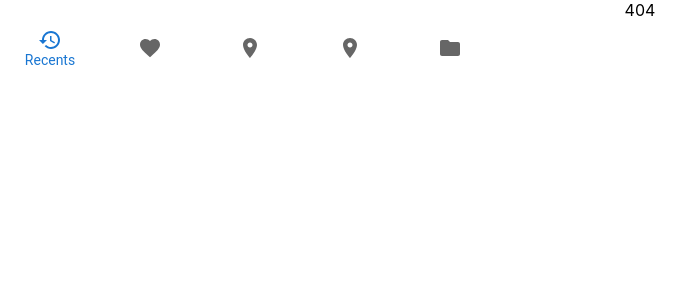
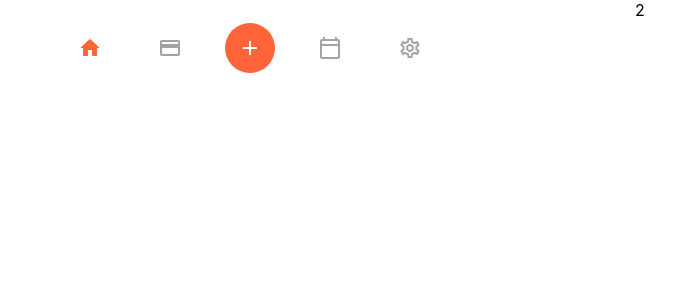
Before and after one commit to Oleg116/Oleg116.github.io, a React (Create React App) app in the folder freysoft/: page /home in a window 1280 px wide. Before the commit this address had no page. Shown: the top 300 px of the page, without its empty margins (0-693 px from the left). Built offline with nearby package versions, Linux system fonts and the light colour scheme.

Commit message:
Add footer navbar

```diff
--- a/freysoft/package.json
+++ b/freysoft/package.json
@@ -48,6 +48,7 @@
     "eslint-plugin-n": "^15.0.0",
     "eslint-plugin-promise": "^6.0.0",
     "eslint-plugin-react": "^7.32.2",
+    "prettier": "2.8.8",
     "react-router-dom": "^6.11.2",
     "typescript": "*"
   }
--- a/freysoft/src/App.js
+++ b/freysoft/src/App.js
@@ -1,20 +1,20 @@
 import React from 'react'
 import './App.css'
-import { BrowserRouter, Routes, Route } from 'react-router-dom'
+import { BrowserRouter, Routes, Route, Outlet } from 'react-router-dom'
 import Box from '@mui/material/Box'
 import LabelBottomNavigation from './components/LabelBottomNavigation'
 
-function App () {
+function App() {
   return (
     <div className="App">
       <BrowserRouter>
         <Routes>
-        <Route index element={<Box>2</Box>} />
-        <Route path="blogs" element={<Box>3</Box>} />
+          <Route index path='/home' element={<Box>2</Box>} />
+          <Route path="Expenses" element={<Box>3</Box>} />
           <Route path="*" element={<Box>404</Box>} />
         </Routes>
+        <LabelBottomNavigation />
       </BrowserRouter>
-  <LabelBottomNavigation />
     </div>
   )
 }
--- a/freysoft/src/components/LabelBottomNavigation.tsx
+++ b/freysoft/src/components/LabelBottomNavigation.tsx
@@ -1,41 +1,71 @@
 import * as React from 'react';
+
+import { Link } from "react-router-dom";
 import BottomNavigation from '@mui/material/BottomNavigation';
 import BottomNavigationAction from '@mui/material/BottomNavigationAction';
+import Box from '@mui/material/Box';
 import FolderIcon from '@mui/icons-material/Folder';
-import RestoreIcon from '@mui/icons-material/Restore';
-import FavoriteIcon from '@mui/icons-material/Favorite';
-import LocationOnIcon from '@mui/icons-material/LocationOn';
+import SettingsOutlinedIcon from '@mui/icons-material/SettingsOutlined';
+import HomeRoundedIcon from '@mui/icons-material/HomeRounded';
+import AddOutlinedIcon from '@mui/icons-material/AddOutlined';
+import CreditCardRoundedIcon from '@mui/icons-material/CreditCardRounded';
+import CalendarTodayOutlinedIcon from '@mui/icons-material/CalendarTodayOutlined';
 
+const styles = {
+  round: {
+    width: '50px',
+    height: '50px',
+    borderRadius: '50%',
+    backgroundColor: '#FF643B',
+    display: 'flex',
+    justifyContent: 'center',
+    alignItems: 'center'
+  }
+}
 export default function LabelBottomNavigation() {
-  const [value, setValue] = React.useState('recents');
+  const [value, setValue] = React.useState('home');
 
-  const handleChange = (event: any, newValue: React.SetStateAction<string>) => {
+  const handleChange = (event: React.MouseEventHandler<HTMLAnchorElement>, newValue: React.SetStateAction<string>) => {
     setValue(newValue);
   };
+  console.log(value);
 
   return (
-    <BottomNavigation sx={{ width: 500 }} value={value} onChange={handleChange}>
+    <BottomNavigation sx={{ width: 500, display: 'flex', justifyContent: 'center', alignItems: 'center' }} value={value}>
+      <Link to="/home" onClick={() => setValue('home')}>
         <BottomNavigationAction
-        label="Recents"
-        value="recents"
-        icon={<RestoreIcon />}
+          label="Home"
+          value="home"
+          icon={<HomeRoundedIcon sx={{ color: value === 'home' ? '#FF643B' : '#A3A3A3' }} />}
         />
+      </Link>
+      <Link to="/expenses" onClick={() => setValue('expenses')}>
         <BottomNavigationAction
           label="Favorites"
           value="favorites"
-        icon={<FavoriteIcon />}
+          icon={<CreditCardRoundedIcon sx={{ color: value === 'expenses' ? '#FF643B' : '#A3A3A3' }} />}
         />
+      </Link>
+      <Link to="/add" onClick={() => setValue('add')}>
         <BottomNavigationAction
-        label="Nearby"
-        value="nearby"
-        icon={<LocationOnIcon />}
+          label="add"
+          value="Add"
+          icon={<Box sx={styles.round}><AddOutlinedIcon sx={{ color: '#fff' }} /></Box>}
         />
+      </Link>
+      <Link to="/calendar" onClick={() => setValue('calendar')}>
         <BottomNavigationAction
-        label="Nearby"
-        value="nearby"
-        icon={<LocationOnIcon />}
+          label="Calendar"
+          value="calendar"
+          icon={<CalendarTodayOutlinedIcon sx={{ color: value === 'calendar' ? '#FF643B' : '#A3A3A3' }} />}
         />
-      <BottomNavigationAction label="Folder" value="folder" icon={<FolderIcon />} />
+      </Link>
+      <Link to="/setting" onClick={() => setValue('setting')}>
+        <BottomNavigationAction
+          label="Setting"
+          value="setting"
+          icon={<SettingsOutlinedIcon sx={{ color: value === 'setting' ? '#FF643B' : '#A3A3A3' }} />} />
+      </Link>
     </BottomNavigation>
-  );
-}
+  )
+};
```
Also changed, not shown: 1 other file (tests, documents, lock files or other folders). Lines whose indentation alone changed are shown as unchanged.
